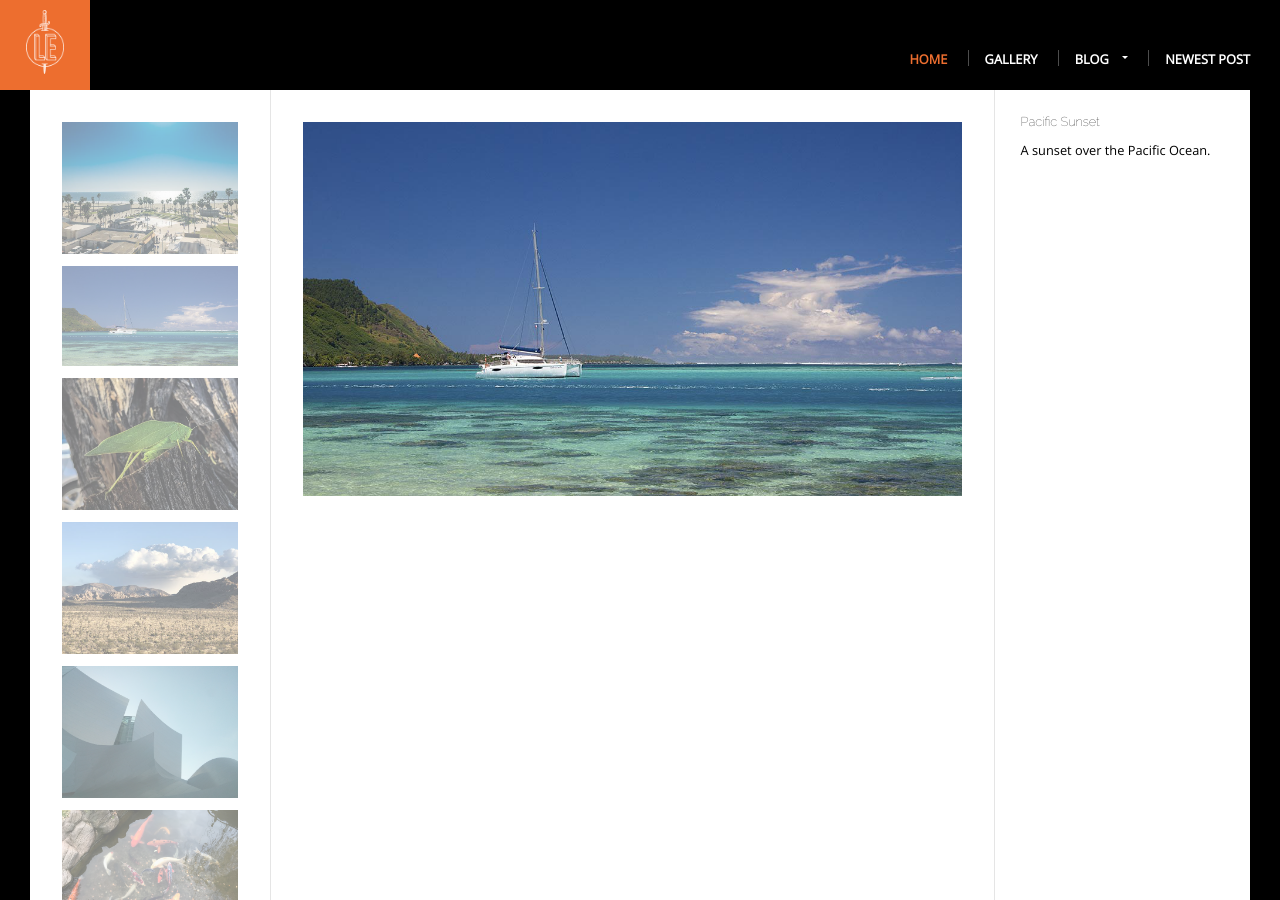
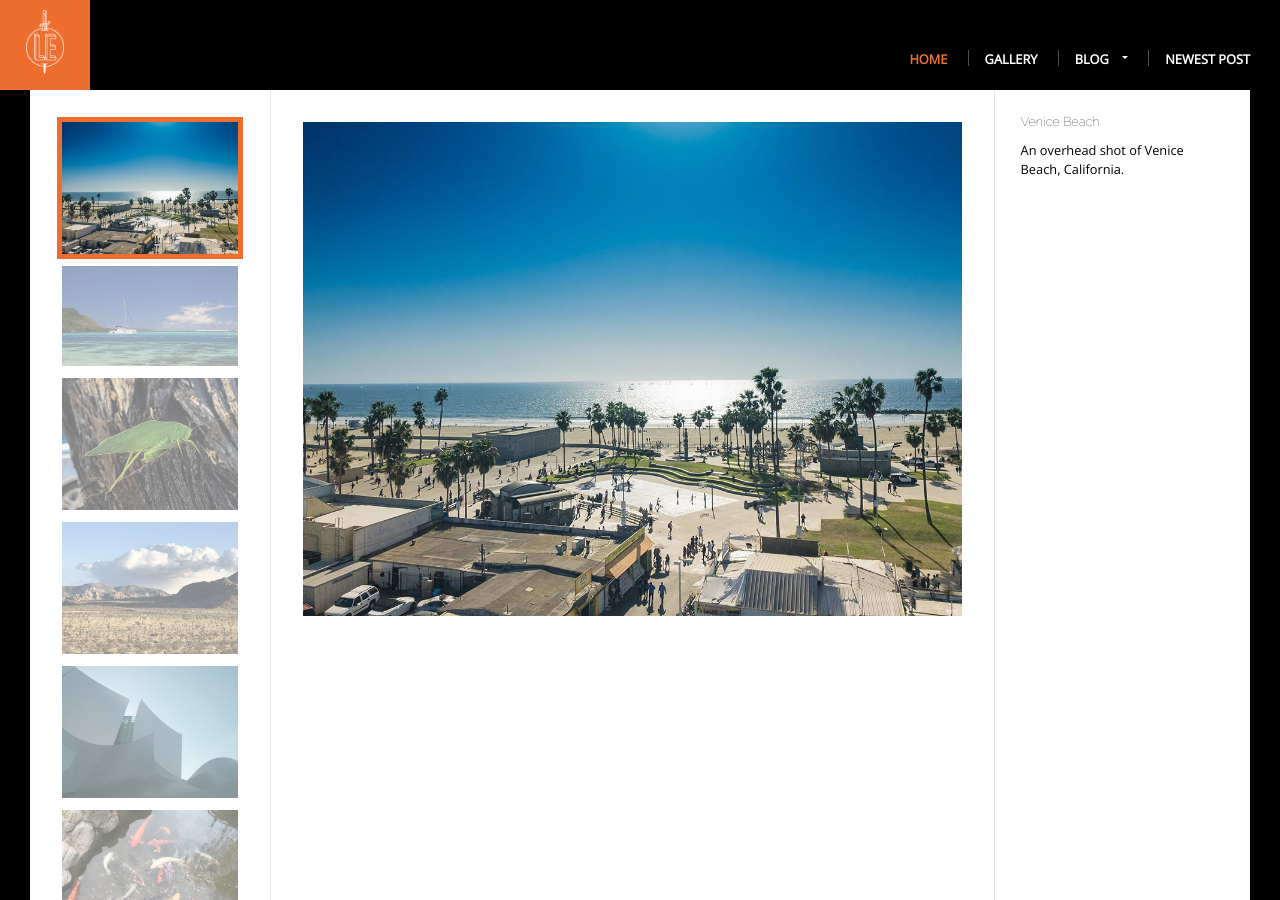
Before and after one commit to DominikAlberski/DominikAlberski.github.io, a Jekyll site: the page built from gallery/index.html, in a window 1280 px wide and 900 px high. Built offline with Jekyll 4.4.1, drawn with Linux system fonts in a browser that asks for light colours; nearby versions of some CDN libraries.

Commit message:
finished application

```diff
--- a/_includes/head.html
+++ b/_includes/head.html
@@ -7,4 +7,9 @@
   <link rel="stylesheet" href="/css/reset.css">
   <link rel="stylesheet" href="/css/main.css">
   <script src="/js/gallery.js"></script>
+  <script>
+    document.addEventListener("DOMContentLoaded", function() {
+      activateGallery();
+    });
+  </script>
 </head>
--- a/css/main.css
+++ b/css/main.css
@@ -455,8 +455,8 @@
 .gallery-thumbs img:hover {
   opacity: 1;
 }
-.gallery-thumbs .cuurent img {
-  box-shadow: 000 5px #ed6e2f;
+.gallery-thumbs .current img {
+  box-shadow: 0 0 0 5px #ed6e2f;
   opacity: 1;
 }
 .gallery-photo {
--- a/gallery/index.html
+++ b/gallery/index.html
@@ -91,16 +91,11 @@
   </div>
   <div class="col col-content">
     <div class="gallery-photo" id="gallery-photo">
-      <img src="/images/large/boat.jpg" alt="Catamaran">
+      <img src="/images/large/beach.jpg" alt="Venice Beach">
     </div>
   </div>
   <div class="col col-aside gallery-info" id="gallery-info">
-    <h3 class="title">Pacific Sunset</h3>
-    <p class="description">A sunset over the Pacific Ocean.</p>
+    <h3 class="title">Venice Beach</h3>
+    <p class="description">An overhead shot of Venice Beach, California.</p>
   </div>
 </div>
-<script>
-  document.addEventListener("DOMContentLoaded", function() {
-    activateGallery();
-  });
-</script>
--- a/js/gallery.js
+++ b/js/gallery.js
@@ -1,3 +1,23 @@
 function activateGallery() {
-  alert("Gallery activated");
+  let thumbanails = document
+    .querySelector("#gallery-thumbs")
+    .querySelectorAll("img");
+    // querySelectorAll("#gallery-thumbs > div > img")
+  let mainImg = document.querySelector("#gallery-photo img")
+
+  let title = document.querySelector("#gallery-info .title")
+  let description = document.querySelector("#gallery-info .description")
+
+  thumbanails.forEach(function(thumbanail) {
+    thumbanail.addEventListener("click", function() {
+      mainImg.setAttribute("src", thumbanail.dataset.largeVersion);
+      mainImg.setAttribute("alt", thumbanail.alt);
+
+      title.textContent = thumbanail.dataset.title;
+      description.textContent = thumbanail.dataset.description;
+
+      document.querySelector('.current').classList.remove("current");
+      thumbanail.parentNode.classList.add("current");
+    })
+  })
 }
```
Also changed, not shown: 7 other files.
